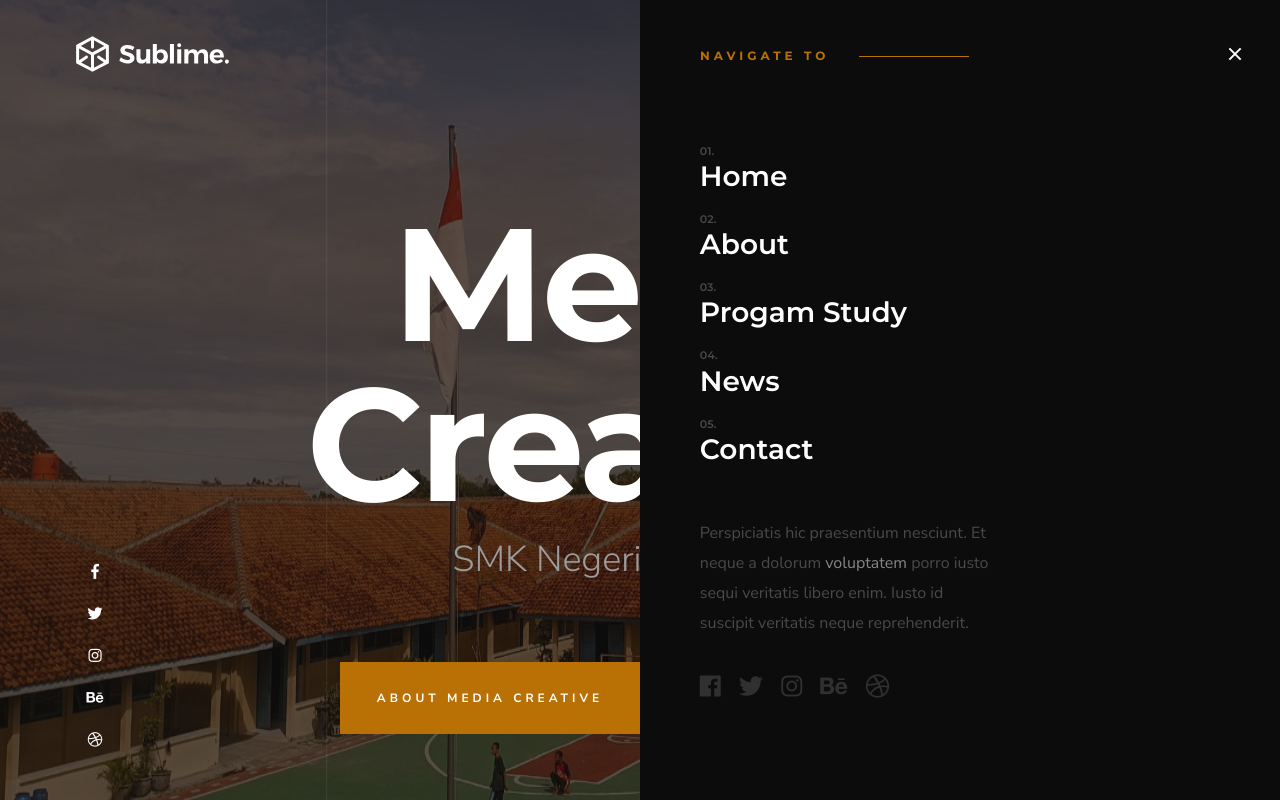
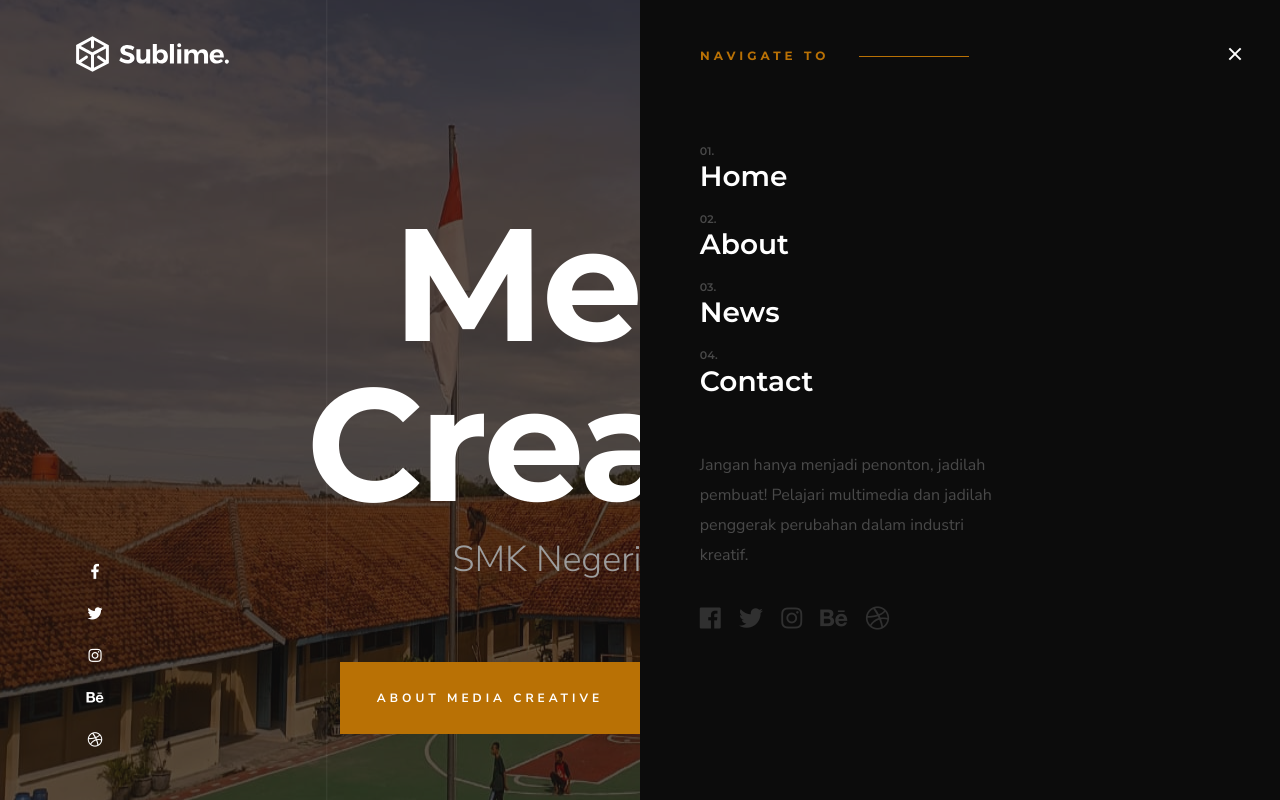
Before and after one commit to MCSN1GO/about, a plain HTML site: page index.html in a window 1280 px wide. Both pictures are taken after a click on the link 1176 px from the left and 52 px from the top of the page. Shown: the top 800 px of the page. Drawn offline with Linux system fonts and the light colour scheme; files whose address does not match are found by name.

Commit message:
Update index.html

```diff
--- a/index.html
+++ b/index.html
@@ -64,12 +64,11 @@
                 <ul class="header-nav__list">
                     <li><a class="smoothscroll"  href="#home" title="home">Home</a></li>
                     <li><a class="smoothscroll"  href="#about" title="about">About</a></li>
-                    <li><a class="smoothscroll"  href="#services" title="services">Progam Study</a></li>
                     <li><a class="smoothscroll"  href="#works" title="works">News</a></li>
                     <li><a class="smoothscroll"  href="#contact" title="contact">Contact</a></li>
                 </ul>
 
-                <p>Perspiciatis hic praesentium nesciunt. Et neque a dolorum <a href='#0'>voluptatem</a> porro iusto sequi veritatis libero enim. Iusto id suscipit veritatis neque reprehenderit.</p>
+                <p>Jangan hanya menjadi penonton, jadilah pembuat! Pelajari multimedia dan jadilah penggerak perubahan dalam industri kreatif.</p>
 
                 <ul class="header-nav__social">
                     <li>
```
